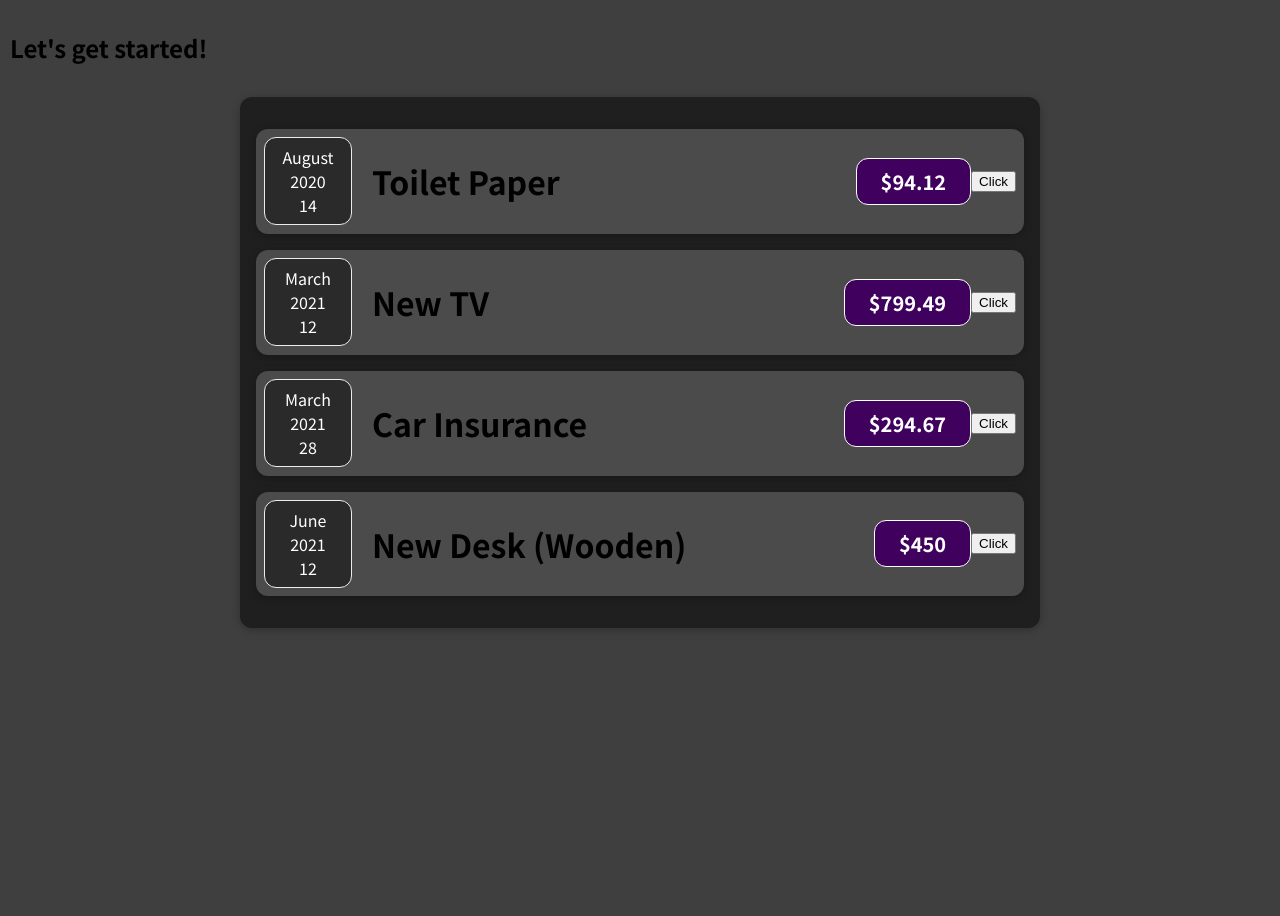
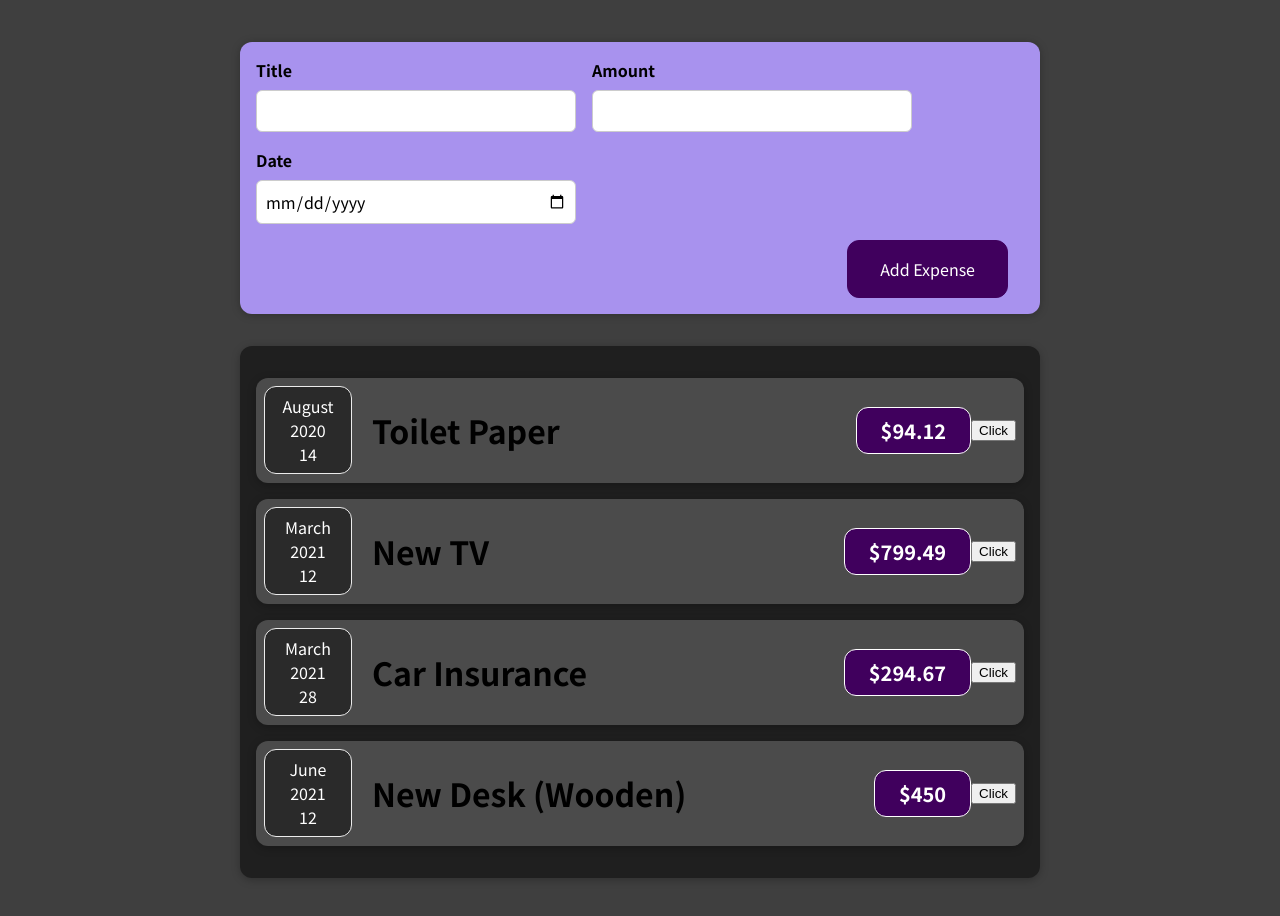
Before and after one commit to tintoll/react_guide, a React (Create React App) app in the folder 01-starting-setup/: page / in a window 1280 px wide. Shown: the top 916 px of the page. Before the commit the page ends 800 px from the top, so only its background shows below. Built offline with nearby package versions, Linux system fonts and the light colour scheme.

Commit message:
NewExpense 컴포넌트 추가

```diff
--- a/01-starting-setup/src/App.js
+++ b/01-starting-setup/src/App.js
@@ -1,4 +1,5 @@
 import Expenses from "./components/Expenses/Expenses";
+import NewExpense from "./components/NewExpense/NewExpense";
 
 const App = () => {
 
@@ -26,7 +27,7 @@ const App = () => {
 
   return (
     <div>
-      <h2>Let's get started!</h2>
+      <NewExpense />
       <Expenses items={expenses} />
     </div>
   );
--- /dev/null
+++ b/01-starting-setup/src/components/NewExpense/ExpenseForm.css
@@ -0,0 +1,26 @@
+.new-expense__controls {
+  display: flex;
+  flex-wrap: wrap;
+  gap: 1rem;
+  margin-bottom: 1rem;
+  text-align: left;
+}
+
+.new-expense__control label {
+  font-weight: bold;
+  margin-bottom: 0.5rem;
+  display: block;
+}
+
+.new-expense__control input {
+  font: inherit;
+  padding: 0.5rem;
+  border-radius: 6px;
+  border: 1px solid #ccc;
+  width: 20rem;
+  max-width: 100%;
+}
+
+.new-expense__actions {
+  text-align: right;
+}
--- /dev/null
+++ b/01-starting-setup/src/components/NewExpense/ExpenseForm.js
@@ -0,0 +1,28 @@
+import React from 'react';
+import './ExpenseForm.css'
+
+const ExpenseForm = () => {
+    return (
+        <form>
+            <div className="new-expense__controls">
+                <div className='new-expense__control'>
+                    <label>Title</label>
+                    <input type="text" />
+                </div>
+                <div className='new-expense__control'>
+                    <label>Amount</label>
+                    <input type="number" min="0.1" step="0.1" />
+                </div>
+                <div className='new-expense__control'>
+                    <label>Date</label>
+                    <input type="date" min="2019-01-01" max="2022-12-01" />
+                </div>
+            </div>
+            <div className='new-expense__actions'>
+                <button type='submit'>Add Expense</button>
+            </div>
+        </form>
+    )
+}
+
+export default ExpenseForm;
--- /dev/null
+++ b/01-starting-setup/src/components/NewExpense/NewExpense.css
@@ -0,0 +1,38 @@
+.new-expense {
+  background-color: #a892ee;
+  padding: 1rem;
+  margin: 2rem auto;
+  width: 50rem;
+  max-width: 95%;
+  border-radius: 12px;
+  text-align: center;
+  box-shadow: 0 1px 8px rgba(0, 0, 0, 0.25);
+}
+
+.new-expense button {
+  font: inherit;
+  cursor: pointer;
+  padding: 1rem 2rem;
+  border: 1px solid #40005d;
+  background-color: #40005d;
+  color: white;
+  border-radius: 12px;
+  margin-right: 1rem;
+}
+
+.new-expense button:hover,
+.new-expense button:active {
+  background-color: #510674;
+  border-color: #510674;
+}
+
+.new-expense button.alternative {
+  color: #220131;
+  border-color: transparent;
+  background-color: transparent;
+}
+
+.new-expense button.alternative:hover,
+.new-expense button.alternative:active {
+  background-color: #ddb3f8;
+}
--- /dev/null
+++ b/01-starting-setup/src/components/NewExpense/NewExpense.js
@@ -0,0 +1,13 @@
+import React from 'react';
+import ExpenseForm from './ExpenseForm';
+import './NewExpense.css'
+
+const NewExpense = () => {
+    return (
+        <div className="new-expense">
+            <ExpenseForm />
+        </div>
+    )
+}
+
+export default NewExpense;
```
